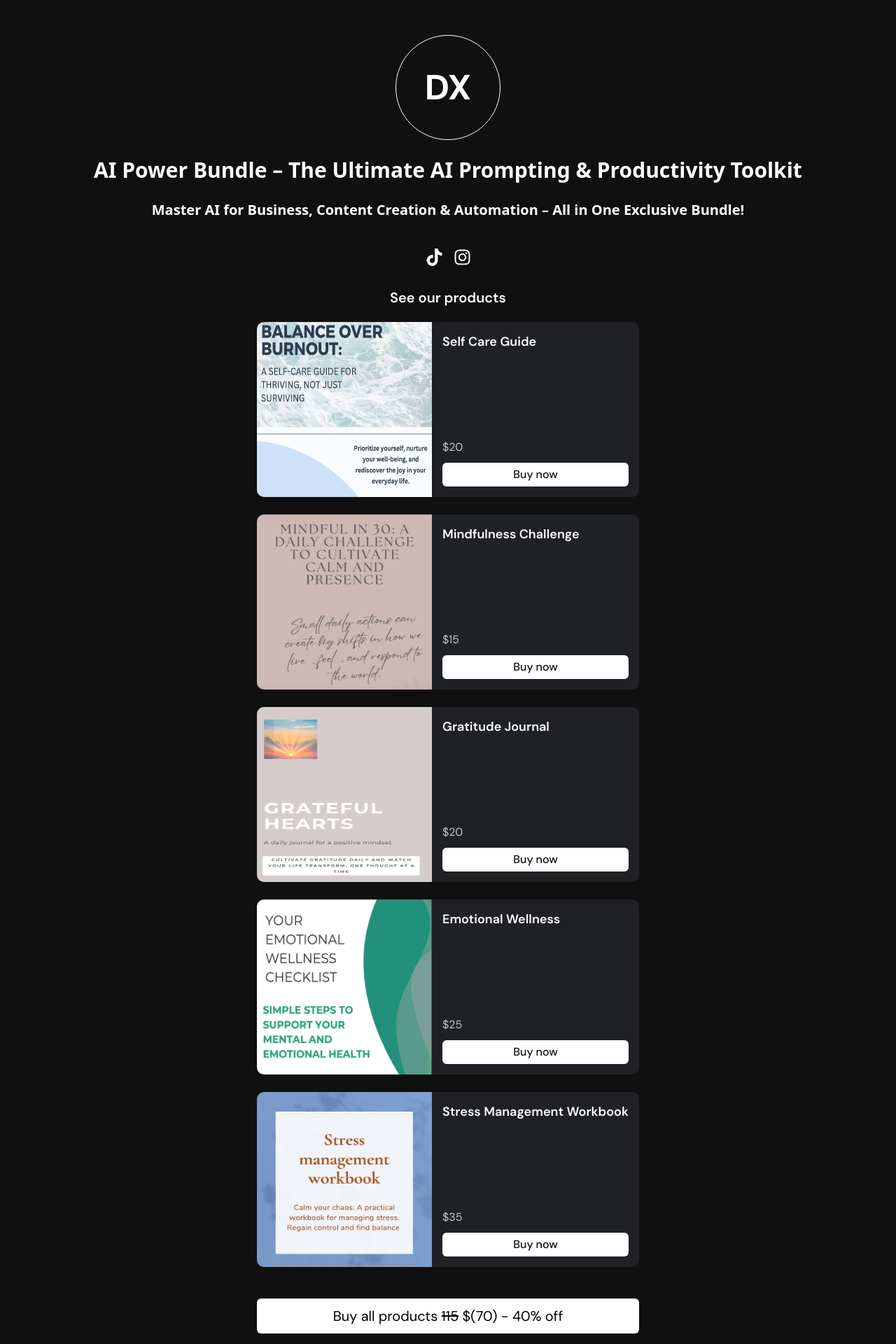
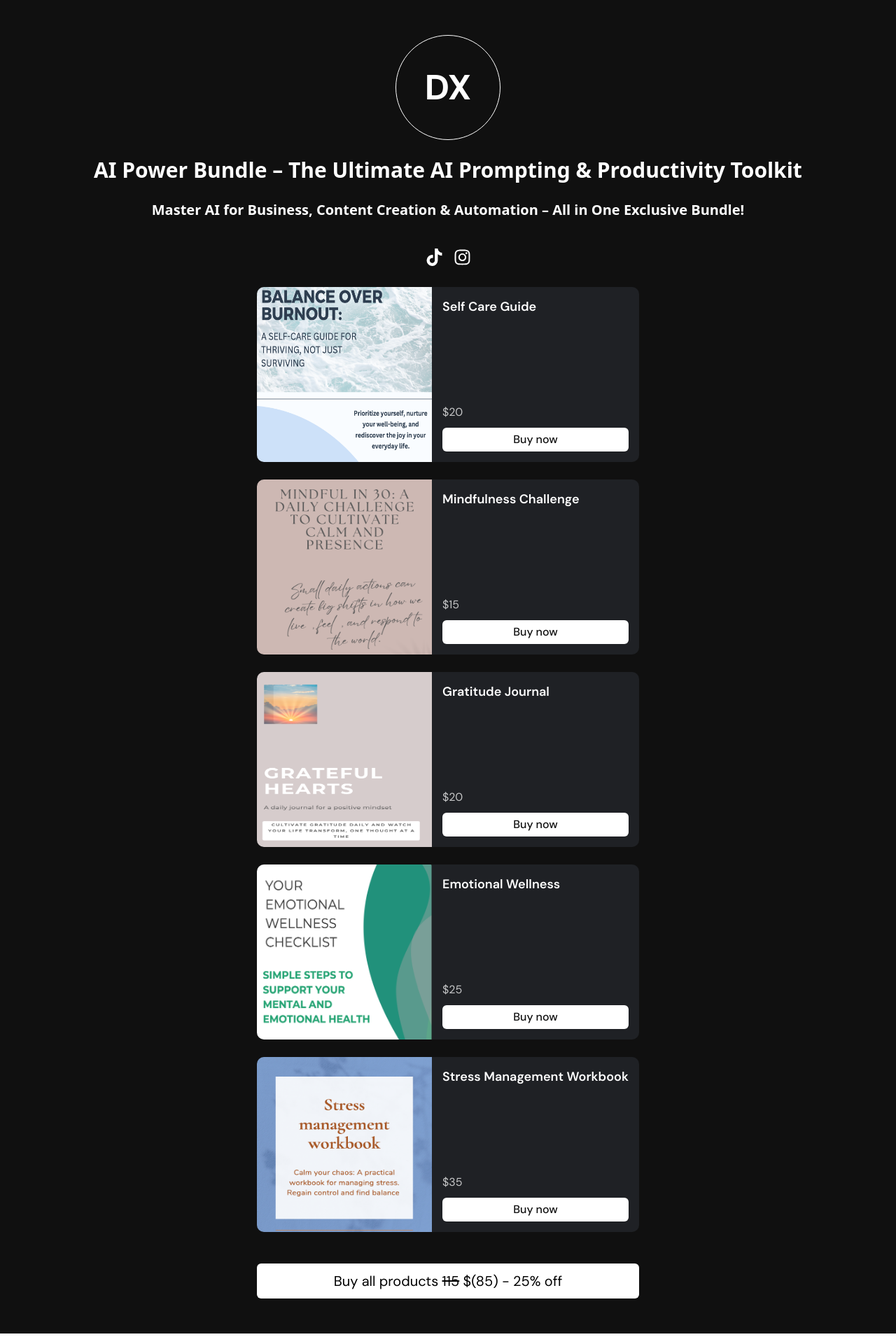
Before and after one commit to ejim11/self-care, a Next.js app: page / in a window 1280 px wide. Shown: the top 1920 px of the page at 70% size. Built offline with nearby package versions, Linux system fonts and the light colour scheme.

Commit message:
💄 changed width for product list

```diff
--- a/components/ProductsList.tsx
+++ b/components/ProductsList.tsx
@@ -35,8 +35,7 @@ const ProductsList = () => {
   };
 
   return (
-    <div className="mt-[3rem] flex flex-col items-center font-dmsans w-full ">
-      <h1 className="mb-[2rem] text-[2rem] font-semibold">See our products</h1>
+    <div className="mt-[3rem] flex flex-col items-center font-dmsans w-[50%] xlg:w-[80%] xmd:w-full ">
       <div className="flex flex-col sm:w-full">
         {products.map((product: Product) => (
           <ProductItem
@@ -71,7 +70,7 @@ const ProductsList = () => {
             <>
               Buy all products{" "}
               <span className="line-through">{totalAmount}</span> $(
-              <span>{Math.round(0.61 * totalAmount)}</span>) - 40% off
+              <span>{Math.round(0.74 * totalAmount)}</span>) - 25% off
             </>
           )}
         </button>
```
